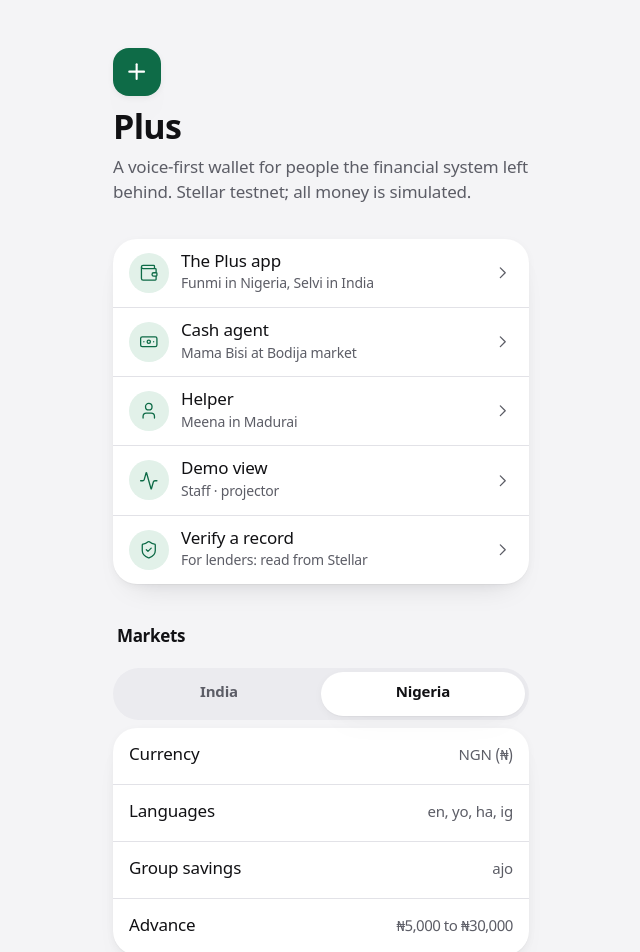
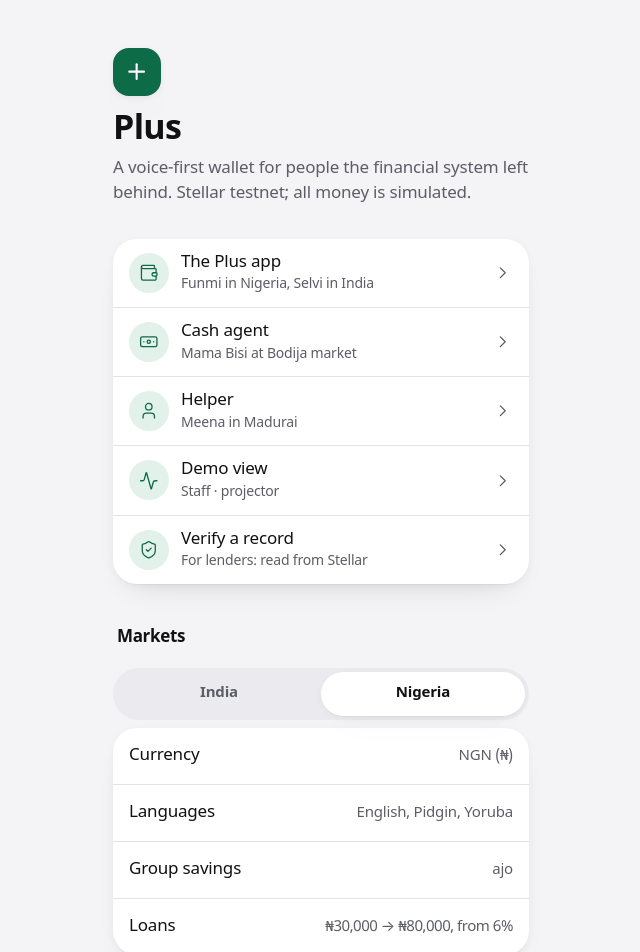
Before and after one commit to Septonz/plus, a React (Vite) app in the folder apps/web/: page / in a window 1280 px wide. Shown: the top 952 px of the page, without its empty margins (319-959 px from the left). Built offline with nearby package versions, Linux system fonts and the light colour scheme.

Commit message:
fix(landing): markets panel from markets.ts: Loans ₦30,000 → ₦80,000, from 6% (the advance is retired); only the languages the agent speaks
Co-Authored-By: Claude Opus 5.5 <noreply@anthropic.com>

```diff
--- a/apps/web/src/App.tsx
+++ b/apps/web/src/App.tsx
@@ -42,12 +42,19 @@ function App() {
         <Segmented label="Market" value={marketId} onChange={setMarketId} options={MARKET_IDS.map((id) => [id, getMarket(id).country])} />
         <ListGroup>
           <ListRow title="Currency" trailing={<span className="text-base text-secondary">{market.currency.code} ({market.currency.symbol})</span>} />
-          <ListRow title="Languages" trailing={<span className="text-base text-secondary">{market.languages.join(', ')}</span>} />
+          <ListRow title="Languages" trailing={<span className="text-base text-secondary">{market.spokenLanguages.join(', ')}</span>} />
           <ListRow title="Group savings" trailing={<span className="text-base text-secondary">{market.groupSavings.localName}</span>} />
-          <ListRow
-            title="Advance"
-            trailing={<span className="num text-base text-secondary">{formatMoney(BigInt(market.advance.min) * 100n, market.id)} to {formatMoney(BigInt(market.advance.max) * 100n, market.id)}</span>}
-          />
+          {market.lending ? (
+            <ListRow
+              title="Loans"
+              trailing={<span className="num text-base text-secondary">{formatMoney(BigInt(market.lending.ladder[0].max) * 100n, market.id)} → {formatMoney(BigInt(Math.max(...market.lending.ladder.map((s) => s.max))) * 100n, market.id)}, from {market.lending.ladder[0].costBps / 100}%</span>}
+            />
+          ) : (
+            <ListRow
+              title="Advance"
+              trailing={<span className="num text-base text-secondary">{formatMoney(BigInt(market.advance.min) * 100n, market.id)} to {formatMoney(BigInt(market.advance.max) * 100n, market.id)}</span>}
+            />
+          )}
         </ListGroup>
       </Section>
 
--- a/packages/markets/src/markets.ts
+++ b/packages/markets/src/markets.ts
@@ -11,6 +11,8 @@ export interface Market {
   country: string;
   currency: { code: CurrencyCode; symbol: string; onChain: boolean };
   languages: string[];
+  /** What the voice agent actually speaks, as shown to people (piece 11: only what's real). */
+  spokenLanguages: string[];
   custody: "partner_bank" | "stellar_account";
   usdBalance: boolean;
   domesticRail: "upi_sim" | "stellar";
@@ -153,6 +155,7 @@ export const MARKETS: Record<MarketId, Market> = {
     country: "India",
     currency: { code: "INR", symbol: "₹", onChain: false },
     languages: ["ta", "en"],
+    spokenLanguages: ["Tamil", "English"],
     custody: "partner_bank",
     usdBalance: false,
     domesticRail: "upi_sim",
@@ -192,6 +195,7 @@ export const MARKETS: Record<MarketId, Market> = {
     currency: { code: "NGN", symbol: "₦", onChain: true },
     // English covers Nigerian Pidgin.
     languages: ["en", "yo", "ha", "ig"],
+    spokenLanguages: ["English", "Pidgin", "Yoruba"],
     custody: "stellar_account",
     usdBalance: true,
     domesticRail: "stellar",
```
Also changed, not shown: 1 other file (tests, documents, lock files or other folders).
